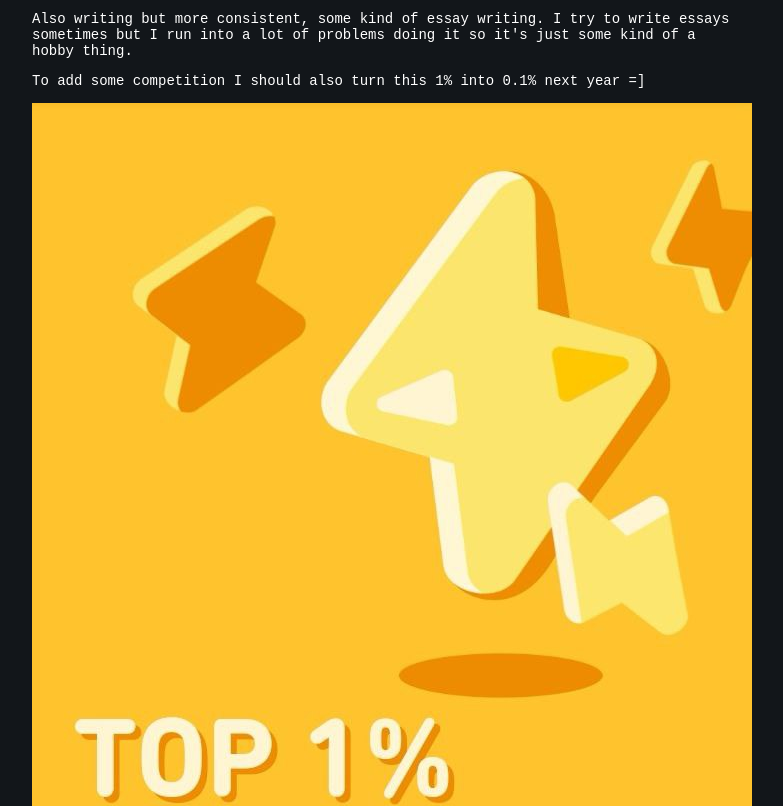
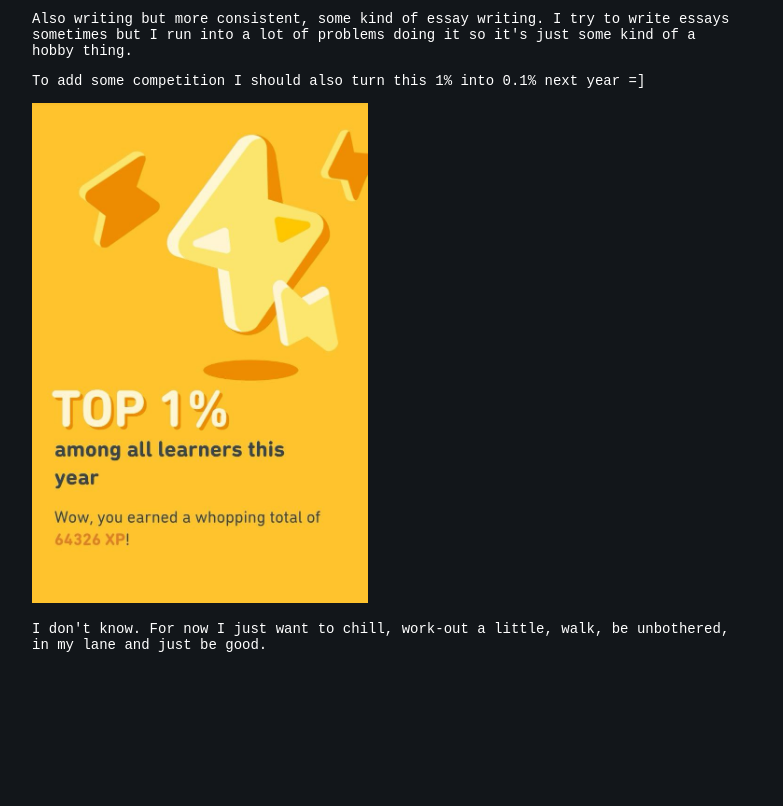
Before and after one commit to rokasge/rokasge.github.io, a plain HTML site: page be-good.html in a window 1280 px wide. Shown: the part 505-1311 px from the top of the page, without its empty margins (258-1041 px from the left). After the commit the page ends 1200 px from the top, so only its background shows below. Drawn offline with Linux system fonts and the light colour scheme.

Commit message:
Update be-good.html

```diff
--- a/be-good.html
+++ b/be-good.html
@@ -48,7 +48,7 @@
     <p>I want to walk more. Sometimes it makes me feel good. Working out is boring but makes you feel better later. Walking, sometimes I really enjoy it. Maybe I should go to some other city and do long walks.</p>
     <p>Also writing but more consistent, some kind of essay writing. I try to write essays sometimes but I run into a lot of problems doing it so it's just some kind of a hobby thing.</p>
     <p>To add some competition I should also turn this 1% into 0.1% next year =]</p>
-    <img src="be-good-1.jpg">
+    <img height="500" src="be-good-1.jpg">
     <p>I don't know. For now I just want to chill, work-out a little, walk, be unbothered, in my lane and just be good. </p>
   </body>
 </html>
```
